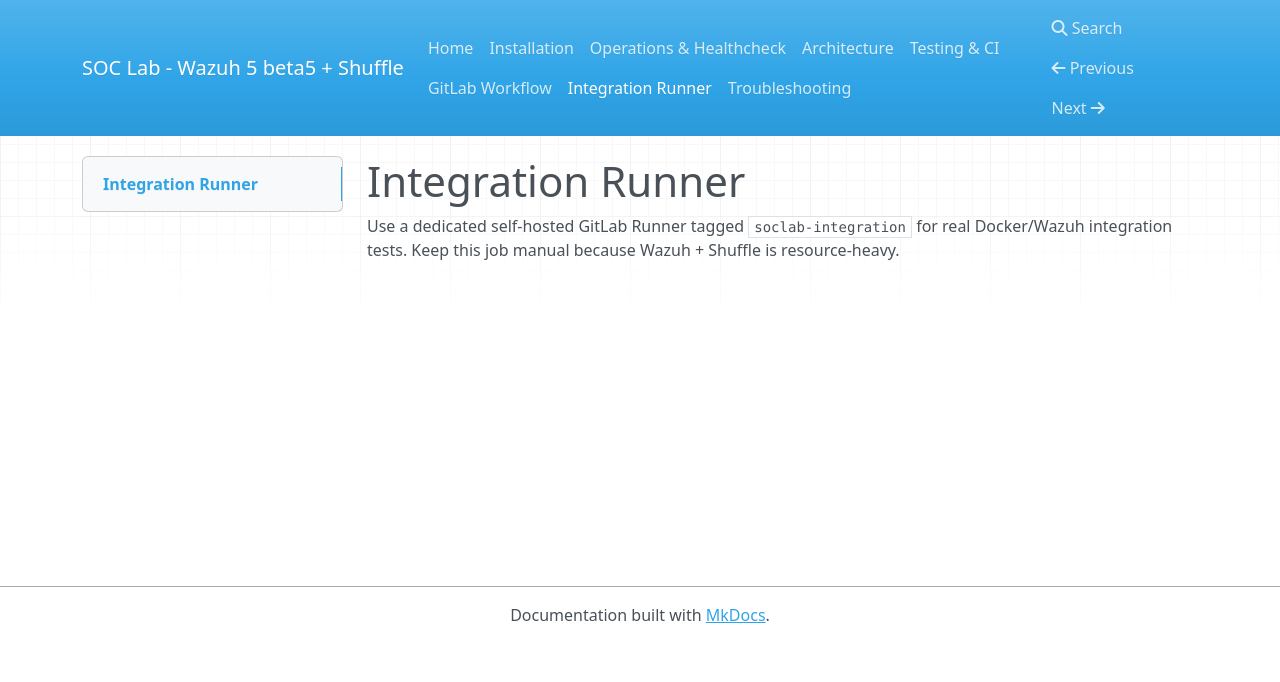
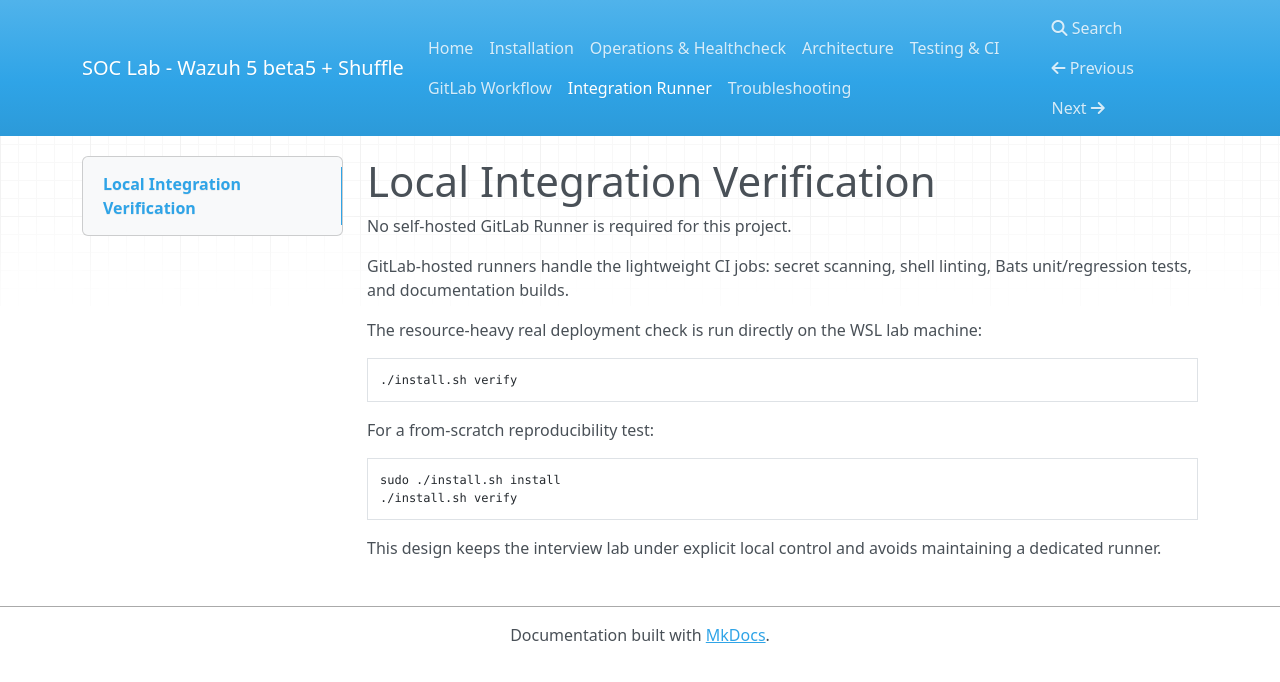
Before and after one commit to avioren/SOCLab, an MkDocs documentation site: the page built from docs/runner.md, in a window 1280 px wide. Shown: the top 682 px of the page. Built offline with MkDocs 1.6.1, drawn with Linux system fonts in a browser that asks for light colours; nearby versions of some CDN libraries.

Commit message:
docs: remove self-hosted runner requirement

````diff
--- a/docs/runner.md
+++ b/docs/runner.md
@@ -1,3 +1,20 @@
-# Integration Runner
+# Local Integration Verification
 
-Use a dedicated self-hosted GitLab Runner tagged `soclab-integration` for real Docker/Wazuh integration tests. Keep this job manual because Wazuh + Shuffle is resource-heavy.
+No self-hosted GitLab Runner is required for this project.
+
+GitLab-hosted runners handle the lightweight CI jobs: secret scanning, shell linting, Bats unit/regression tests, and documentation builds.
+
+The resource-heavy real deployment check is run directly on the WSL lab machine:
+
+```bash
+./install.sh verify
+```
+
+For a from-scratch reproducibility test:
+
+```bash
+sudo ./install.sh install
+./install.sh verify
+```
+
+This design keeps the interview lab under explicit local control and avoids maintaining a dedicated runner.
````
